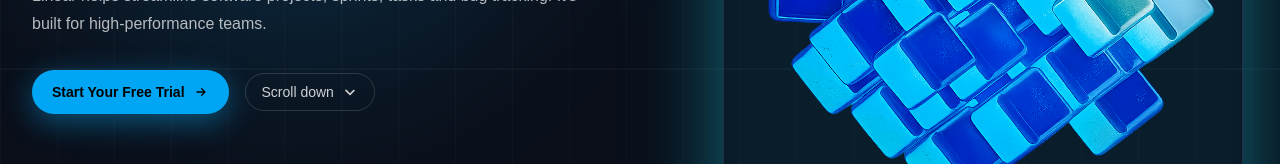
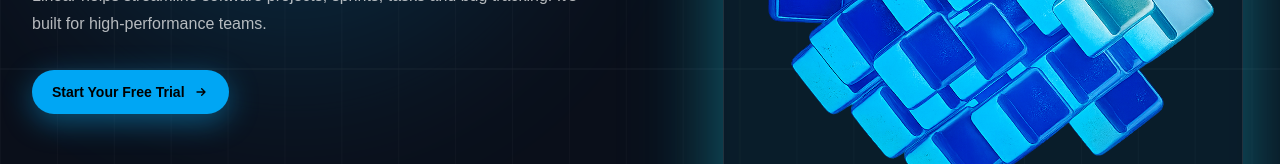
Before and after one commit to Avditor/Deepnav-Assignment, a Next.js app: page / in a window 1280 px wide. Shown: the part 395-559 px from the top of the page. Built offline with nearby package versions, Linux system fonts and the light colour scheme.

Commit message:
removed unecessary buttons

```diff
--- a/src/app/page.tsx
+++ b/src/app/page.tsx
@@ -20,10 +20,9 @@
       const r = el.getBoundingClientRect();
       const x = e.clientX - r.left;
       const y = e.clientY - r.top;
-      const px = x / r.width;  // 0..1
+      const px = x / r.width; // 0..1
       const py = y / r.height; // 0..1
 
-      // map to -15deg..15deg
       const rotY = (px - 0.5) * 30;
       const rotX = (0.5 - py) * 22;
 
@@ -52,47 +51,37 @@
 
   return (
     <div className="relative">
-      {/* big soft glow behind */}
       <div className="absolute -inset-10 rounded-3xl bg-cyan-400/20 blur-2xl opacity-60 md:opacity-40" />
-      {/* perspective wrapper */}
       <div
         ref={ref}
         className="group relative mx-auto w-full max-w-[520px] aspect-square [perspective:1000px]"
         style={{ "--rx": "0deg", "--ry": "0deg" } as React.CSSProperties}
       >
-        {/* 3D card */}
         <div
-          className="
-            relative h-full w-full rounded-3xl border border-white/10
+          className="relative h-full w-full rounded-3xl border border-white/10
             shadow-[0_24px_70px_rgba(34,211,238,.35)]
             transition-transform duration-300 will-change-transform
-            [transform-style:preserve-3d]
-          "
+            [transform-style:preserve-3d]"
           style={{
             transform: "rotateX(var(--rx)) rotateY(var(--ry)) translateZ(0)",
           }}
         >
-          {/* shine that follows mouse */}
           <div
-            className="
-              pointer-events-none absolute inset-0 rounded-3xl
-              opacity-0 group-hover:opacity-100 transition-opacity duration-200
-            "
+            className="pointer-events-none absolute inset-0 rounded-3xl
+              opacity-0 group-hover:opacity-100 transition-opacity duration-200"
             style={{
               background:
                 "radial-gradient(360px 260px at var(--mx,50%) var(--my,50%), rgba(255,255,255,0.18), transparent 60%)",
             }}
           />
-          {/* image */}
           <Image
-            src="/glasscube.png" // change if your file name differs
+            src="/glasscube.png"
             alt="Interactive glass cube"
             fill
             sizes="(min-width: 1024px) 520px, (min-width: 768px) 420px, 80vw"
             className="object-contain rounded-3xl"
             priority
           />
-          {/* subtle top gloss */}
           <div
             className="pointer-events-none absolute inset-0 rounded-3xl"
             style={{
@@ -107,14 +96,9 @@
 }
 
 export default function Page() {
-  const scrollToMail = () => {
-    const el = document.getElementById("mail-section");
-    if (el) el.scrollIntoView({ behavior: "smooth", block: "start" });
-  };
-
   return (
     <div className="min-h-screen w-full overflow-x-hidden bg-[#0A0F1A] text-white relative">
-      {/* GLOBAL BACKDROP: vignette + faint grid for cohesion */}
+      {/* GLOBAL BACKDROP */}
       <div className="pointer-events-none absolute inset-0">
         <div
           className="absolute -top-[28vw] -left-[22vw] h-[90vw] w-[90vw] rounded-full blur-3xl opacity-40"
@@ -202,7 +186,7 @@
             tracking. It’s built for high-performance teams.
           </p>
 
-          <div className="mt-8 flex items-center gap-4">
+          <div className="mt-8 flex items-center">
             <a
               href="#"
               className="group inline-flex items-center gap-2 rounded-full bg-sky-500 px-5 py-3 text-sm font-semibold text-black shadow-[0_8px_30px_rgba(14,165,233,.45)] transition hover:-translate-y-0.5 hover:shadow-[0_12px_40px_rgba(14,165,233,.55)]"
@@ -219,21 +203,10 @@
                 <path strokeLinecap="round" strokeLinejoin="round" d="M13 7l5 5-5 5M6 12h12" />
               </svg>
             </a>
-
-            <button
-              onClick={scrollToMail}
-              className="inline-flex items-center gap-2 rounded-full border border-white/15 px-4 py-2 text-sm text-white/80 hover:text-white hover:border-white/30 transition"
-              aria-label="Scroll to next section"
-            >
-              Scroll down
-              <svg xmlns="http://www.w3.org/2000/svg" className="h-4 w-4" viewBox="0 0 20 20" fill="currentColor">
-                <path d="M10 14a1 1 0 0 1-.7-.3l-5-5a1 1 0 1 1 1.4-1.4L10 11.6l4.3-4.3a1 1 0 0 1 1.4 1.4l-5 5a1 1 0 0 1-.7.3z" />
-              </svg>
-            </button>
           </div>
         </section>
 
-        {/* Interactive cube without three.js */}
+        {/* Interactive cube */}
         <InteractiveCube />
       </main>
 
@@ -246,12 +219,12 @@
               <stop offset="100%" stopColor="rgba(255,255,255,0)" />
             </linearGradient>
           </defs>
-        <path d="M0,40 C240,100 480,0 720,40 C960,80 1200,20 1440,60 L1440,120 L0,120 Z" fill="url(#sep)"/>
+          <path d="M0,40 C240,100 480,0 720,40 C960,80 1200,20 1440,60 L1440,120 L0,120 Z" fill="url(#sep)" />
         </svg>
         <div className="absolute inset-x-0 top-0 h-px bg-gradient-to-r from-transparent via-white/15 to-transparent" />
       </div>
 
-      {/* MAIL IMAGE SECTION (no heading/desc) */}
+      {/* MAIL IMAGE SECTION */}
       <section id="mail-section" className="relative mx-auto max-w-7xl px-6 md:px-8 pb-24 pt-2 -mt-2">
         <div className="pointer-events-none absolute inset-0 bg-[radial-gradient(780px_360px_at_50%_0%,rgba(14,165,233,.10),transparent_65%)]" />
         <div className="relative z-10 mx-auto flex items-center justify-center">
```
